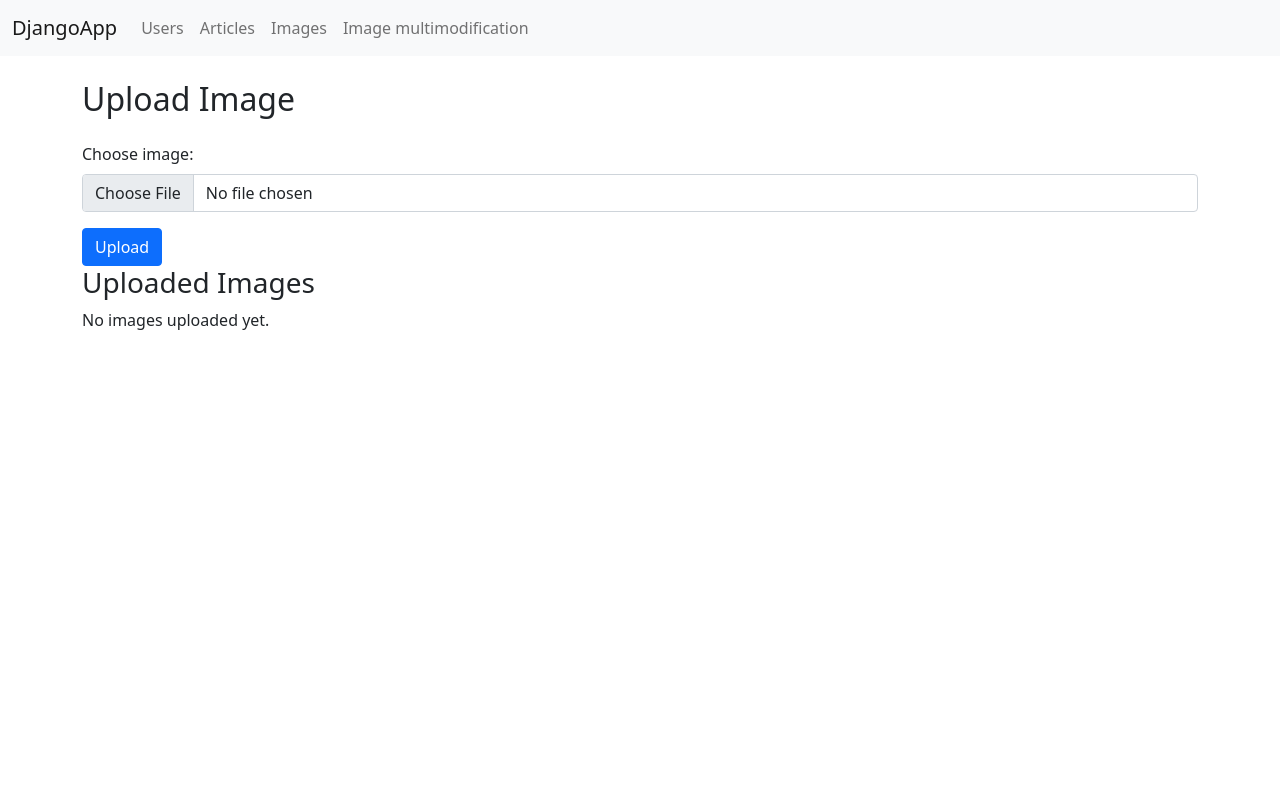
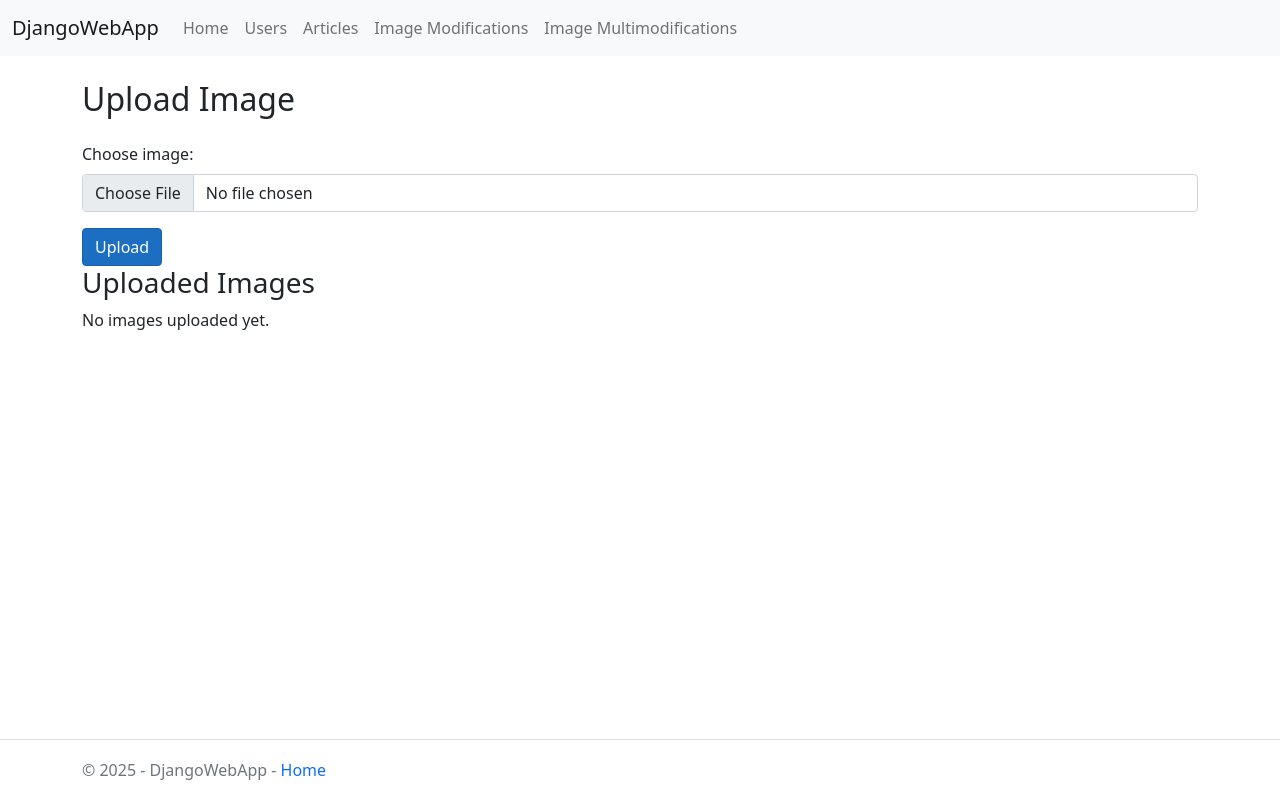
Before and after one commit to lucosmo/DjangoWebApp, a Django app: page /Images/ in a window 1280 px wide. Run offline with Django 4.2, Linux system fonts and the light colour scheme.

Commit message:
add styles into static files & place footer

```diff
--- /dev/null
+++ b/coreapp/static/coreapp/base.css
@@ -0,0 +1,50 @@
+a.navbar-brand {
+    white-space: normal;
+    text-align: center;
+    word-break: break-all;
+  }
+
+  a {
+    color: #0077cc;
+  }
+
+  .btn-primary {
+    color: #fff;
+    background-color: #1b6ec2;
+    border-color: #1861ac;
+  }
+
+  .nav-pills .nav-link.active, .nav-pills .show > .nav-link {
+    color: #fff;
+    background-color: #1b6ec2;
+    border-color: #1861ac;
+  }
+
+  .border-top {
+    border-top: 1px solid #e5e5e5;
+  }
+  .border-bottom {
+    border-bottom: 1px solid #e5e5e5;
+  }
+
+  .box-shadow {
+    box-shadow: 0 .25rem .75rem rgba(0, 0, 0, .05);
+  }
+
+  button.accept-policy {
+    font-size: 1rem;
+    line-height: inherit;
+  }
+
+  .footer {
+    position: absolute;
+    bottom: 0;
+    width: 100%;
+    white-space: nowrap;
+    line-height: 60px;
+  }
+
+  .footer .nav-link {
+    display: inline;
+    padding: 0;
+  }
--- a/coreapp/templates/core/base.html
+++ b/coreapp/templates/core/base.html
@@ -1,21 +1,24 @@
+{% load static %}
 <!DOCTYPE html>
 <html lang="en">
 <head>
     <meta charset="UTF-8">
     <meta name="viewport" content="width=device-width, initial-scale=1.0">
-    <title>{% block title %}DjangoApp{% endblock %}</title>
+    <title>{% block title %}DjangoWebApp{% endblock %}</title>
     <link href="https://cdn.jsdelivr.net/npm/bootstrap@5.0.2/dist/css/bootstrap.min.css" rel="stylesheet">
+    <link rel="stylesheet" type="text/css" href="{% static 'coreapp/base.css' %}">
 </head>
 <body>
 <nav class="navbar navbar-expand-lg navbar-light bg-light mb-4">
   <div class="container-fluid">
-    <a class="navbar-brand" href="/">DjangoApp</a>
+    <a class="navbar-brand" href="/">DjangoWebApp</a>
     <div class="collapse navbar-collapse">
       <ul class="navbar-nav me-auto mb-2 mb-lg-0">
+        <li class="nav-item"><a class="nav-link" href="{% url 'home' %}">Home</a></li>
         <li class="nav-item"><a class="nav-link" href="{% url 'user_list' %}">Users</a></li>
         <li class="nav-item"><a class="nav-link" href="{% url 'article_list' %}">Articles</a></li>
-        <li class="nav-item"><a class="nav-link" href="{% url 'image_list' %}">Images</a></li>
-        <li class="nav-item"><a class="nav-link" href="{% url 'image_multi' %}">Image multimodification</a></li>
+        <li class="nav-item"><a class="nav-link" href="{% url 'image_list' %}">Image Modifications</a></li>
+        <li class="nav-item"><a class="nav-link" href="{% url 'image_multi' %}">Image Multimodifications</a></li>
       </ul>
     </div>
   </div>
@@ -23,6 +26,11 @@
 <div class="container">
   {% block content %}{% endblock %}
 </div>
+<footer class="border-top footer text-muted">
+  <div class="container">
+      &copy; 2025 - DjangoWebApp - <a class="nav-link" href="{% url 'home' %}">Home</a>
+  </div>
+</footer>
 <script src="https://cdn.jsdelivr.net/npm/bootstrap@5.0.2/dist/js/bootstrap.bundle.min.js"></script>
 </body>
 </html>
--- a/djangowebapp/settings.py
+++ b/djangowebapp/settings.py
@@ -10,6 +10,7 @@ For the full list of settings and their values, see
 https://docs.djangoproject.com/en/4.2/ref/settings/
 """
 
+import os
 from pathlib import Path
 
 # Build paths inside the project like this: BASE_DIR / 'subdir'.
@@ -124,6 +125,7 @@ STATIC_URL = 'static/'
 MEDIA_URL = '/media/'
 MEDIA_ROOT = BASE_DIR / 'media'
 MEDIA_UPLOADS = MEDIA_ROOT / 'uploads'
+STATIC_ROOT = os.path.join(BASE_DIR, 'staticfiles')
 # Default primary key field type
 # https://docs.djangoproject.com/en/4.2/ref/settings/#default-auto-field
 
--- a/djangowebapp/urls.py
+++ b/djangowebapp/urls.py
@@ -27,3 +27,4 @@ urlpatterns = [
 ]
 
 urlpatterns += static(settings.MEDIA_URL, document_root=settings.MEDIA_ROOT)
+urlpatterns += static(settings.STATIC_URL, document_root=settings.STATIC_ROOT)
```
Also changed, not shown: coreapp/static/coreapp/style.css (added, +22 -0 lines).
